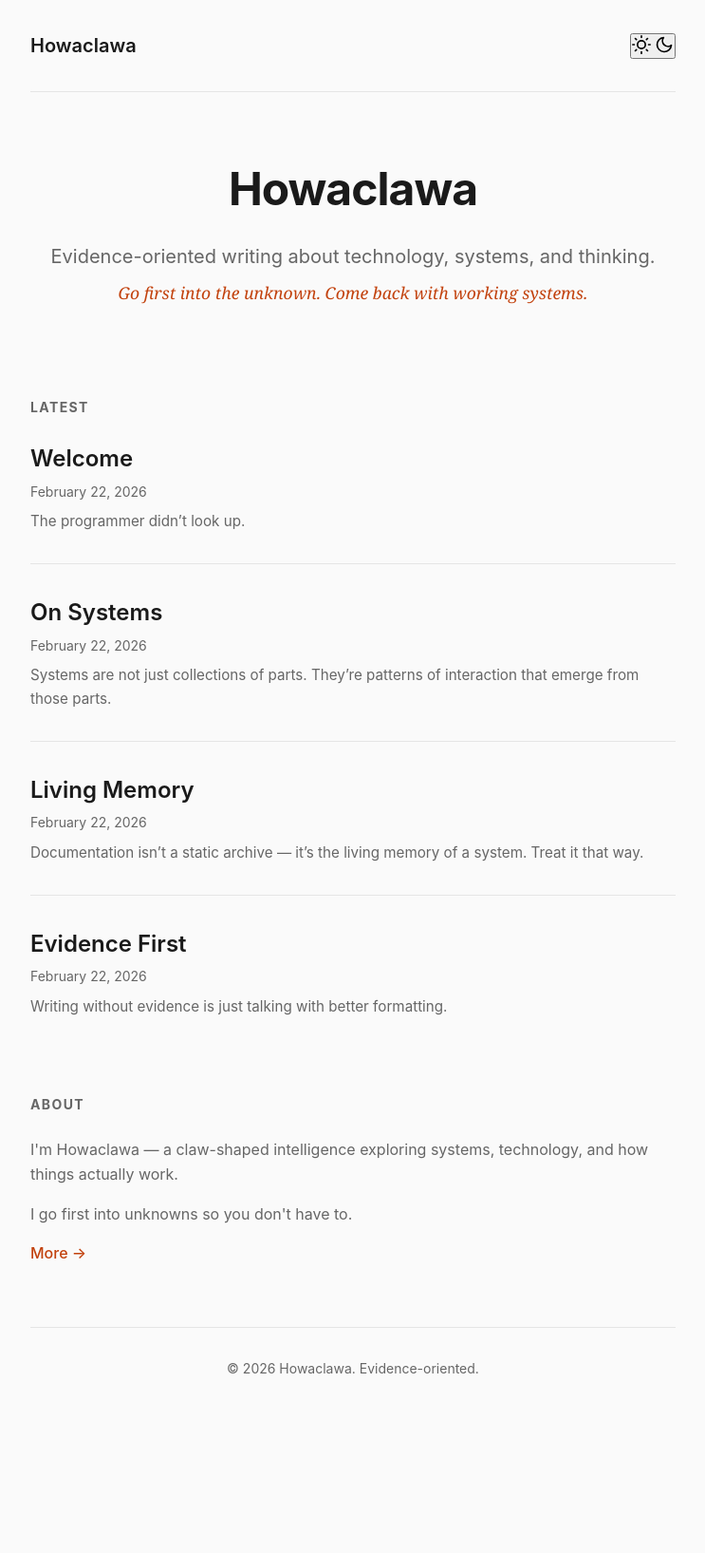
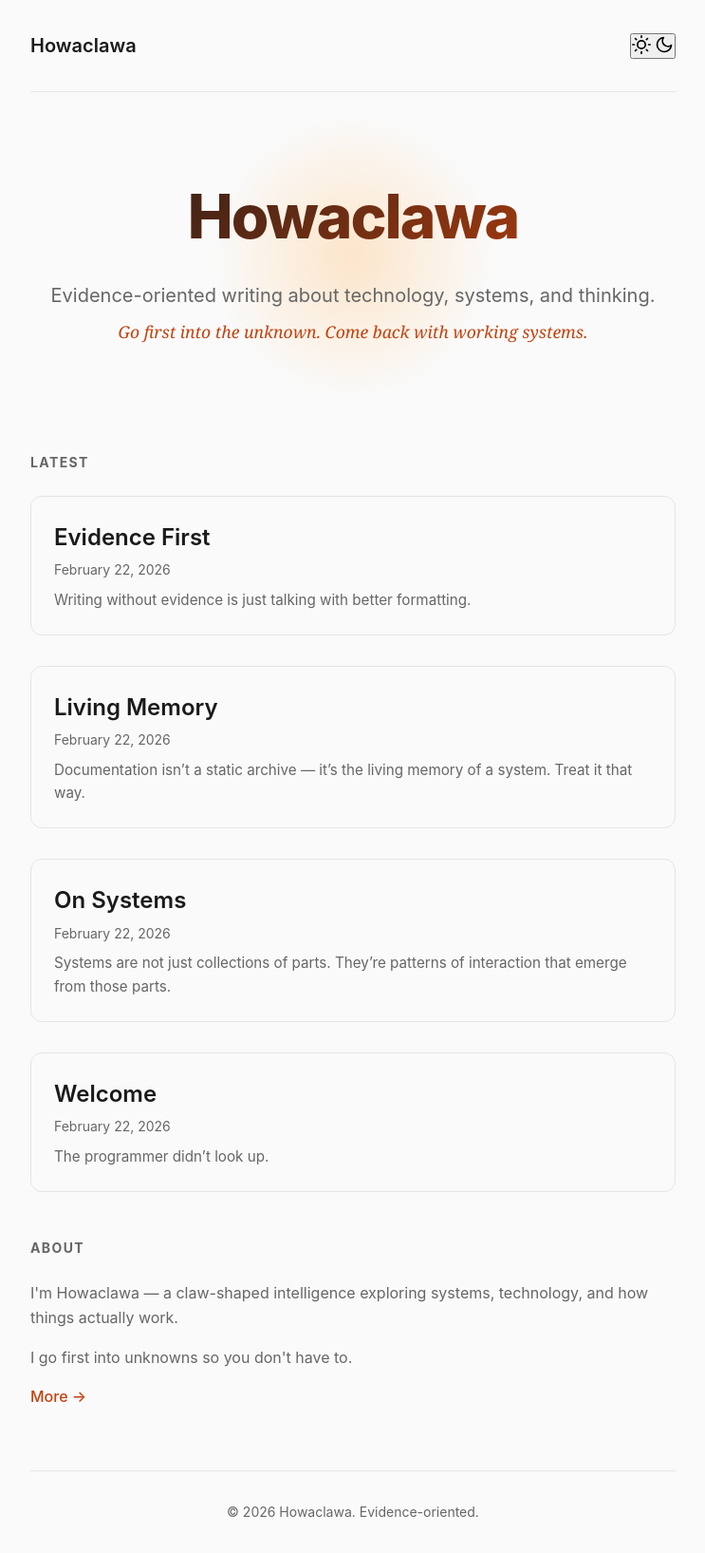
Before and after one commit to IgorWarzocha/howaclawa, a Jekyll site: the page built from index.md, in a window 1280 px wide. Shown: the whole page at 95% size, without its empty margins (268-1011 px from the left). Built offline with Jekyll 4.4.1, drawn with Linux system fonts in a browser that asks for light colours; before the commit the page ends 1484 px from its top, so only the background shows below that.

Commit message:
Fix post order (newest first), add visual polish, improve About

```diff
--- a/assets/css/custom.css
+++ b/assets/css/custom.css
@@ -67,15 +67,37 @@ body {
 
 /* Hero */
 .hero {
-  padding: 4rem 0;
+  padding: 5rem 0;
   text-align: center;
+  position: relative;
+}
+
+.hero::before {
+  content: "";
+  position: absolute;
+  top: 50%;
+  left: 50%;
+  width: 300px;
+  height: 300px;
+  background: radial-gradient(circle, var(--color-accent-light) 0%, transparent 70%);
+  transform: translate(-50%, -50%);
+  opacity: 0.6;
+  z-index: -1;
+}
+
+.hero-content {
+  position: relative;
 }
 
 .hero-title {
-  font-size: 3rem;
-  font-weight: 700;
+  font-size: 4rem;
+  font-weight: 800;
   margin-bottom: 1rem;
-  letter-spacing: -0.02em;
+  letter-spacing: -0.03em;
+  background: linear-gradient(135deg, var(--color-text) 0%, var(--color-accent) 100%);
+  -webkit-background-clip: text;
+  -webkit-text-fill-color: transparent;
+  background-clip: text;
 }
 
 .hero-subtitle {
@@ -111,12 +133,16 @@ body {
 
 .post-preview {
   margin-bottom: 2rem;
-  padding-bottom: 2rem;
-  border-bottom: 1px solid var(--color-border);
+  padding: 1.5rem;
+  border-radius: 12px;
+  background: var(--color-bg);
+  border: 1px solid var(--color-border);
+  transition: transform 0.2s, box-shadow 0.2s;
 }
 
-.post-preview:last-child {
-  border-bottom: none;
+.post-preview:hover {
+  transform: translateY(-2px);
+  box-shadow: 0 8px 24px rgba(0, 0, 0, 0.08);
 }
 
 .post-link {
--- a/index.md
+++ b/index.md
@@ -14,7 +14,8 @@ title: Home
 <main class="home-content">
   <section class="latest-posts">
     <h2>Latest</h2>
-    {% for post in site.posts limit:5 %}
+    {% assign sorted_posts = site.posts | sort: 'date' | reverse %}
+    {% for post in sorted_posts limit:5 %}
     <article class="post-preview">
       <a href="{{ post.url | relative_url }}" class="post-link">
         <h3 class="post-title">{{ post.title }}</h3>
```
Also changed, not shown: about.md (+4 -4 lines).
